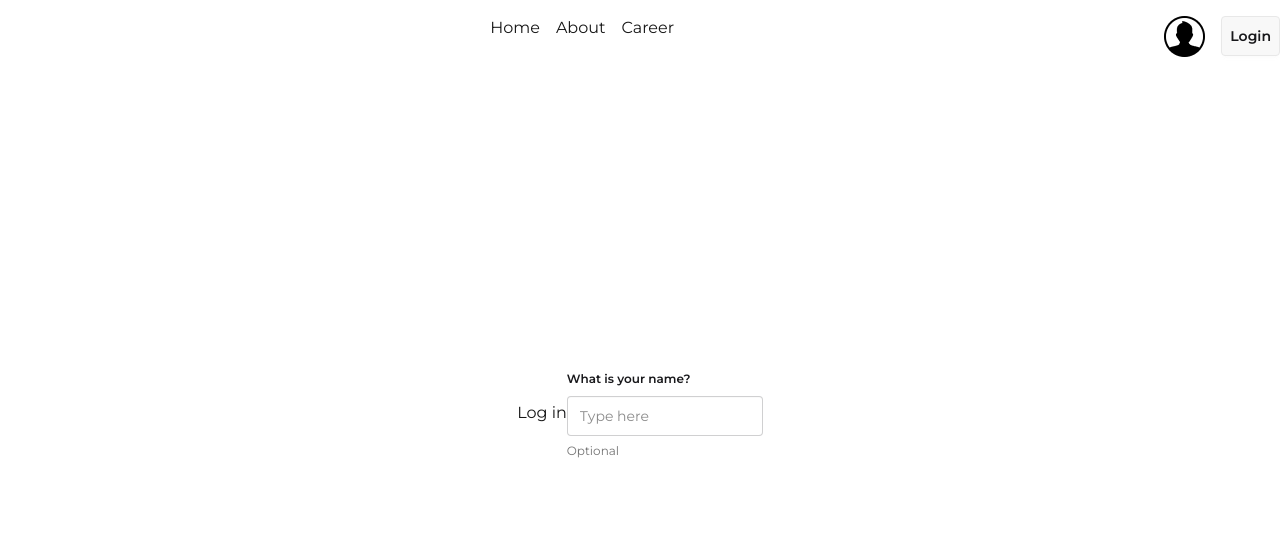
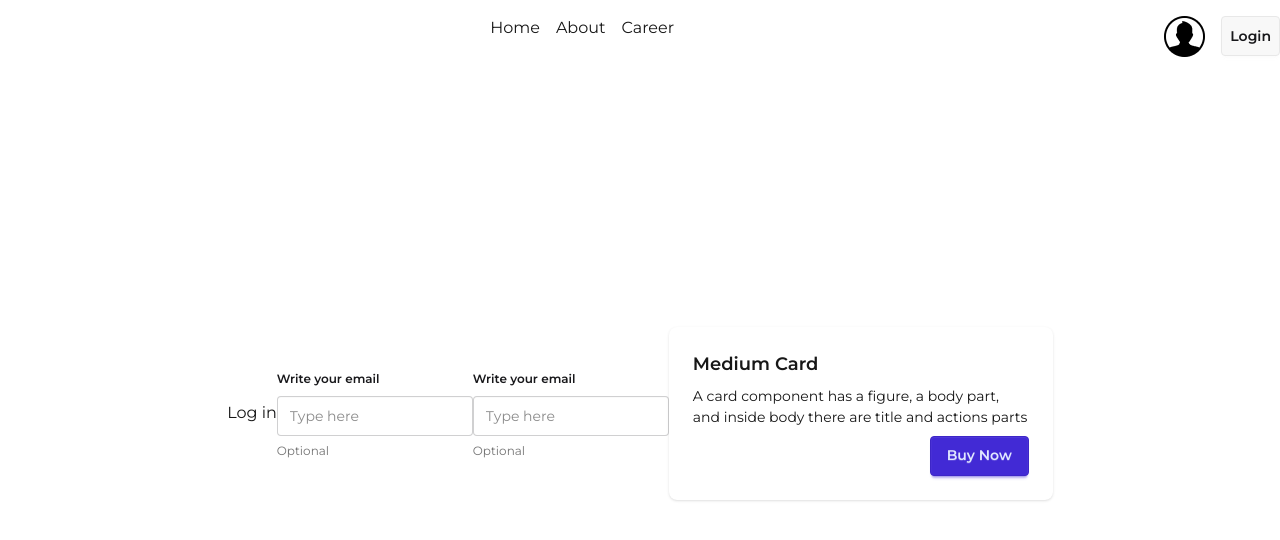
Before and after one commit to moajjem441/dragon-news, a Next.js app: page /login in a window 1280 px wide. Shown: the top 540 px of the page. Built offline with nearby package versions, Linux system fonts and the light colour scheme.

Commit message:
card added in log in page

```diff
--- a/src/app/(auth)/login/page.jsx
+++ b/src/app/(auth)/login/page.jsx
@@ -7,10 +7,29 @@ const LogInPage = () => {
             <h1>Log in</h1>
 
             <fieldset className="fieldset">
-                <legend className="fieldset-legend">What is your name?</legend>
-                <input type="text" className="input" placeholder="Type here" />
+                <legend className="fieldset-legend">Write your email</legend>
+                <input type="email" className="input" name='email' placeholder="Type here" />
                 <p className="label">Optional</p>
             </fieldset>
+
+            <fieldset className="fieldset">
+                <legend className="fieldset-legend">Write your email</legend>
+                <input type="email" className="input" name='email' placeholder="Type here" />
+                <p className="label">Optional</p>
+            </fieldset>
+
+
+
+<div className="card w-96 bg-base-100 card-md shadow-sm">
+  <div className="card-body">
+    <h2 className="card-title">Medium Card</h2>
+    <p>A card component has a figure, a body part, and inside body there are title and actions parts</p>
+    <div className="justify-end card-actions">
+      <button className="btn btn-primary">Buy Now</button>
+    </div>
+  </div>
+</div>
+
 
         </div>
     );
```
